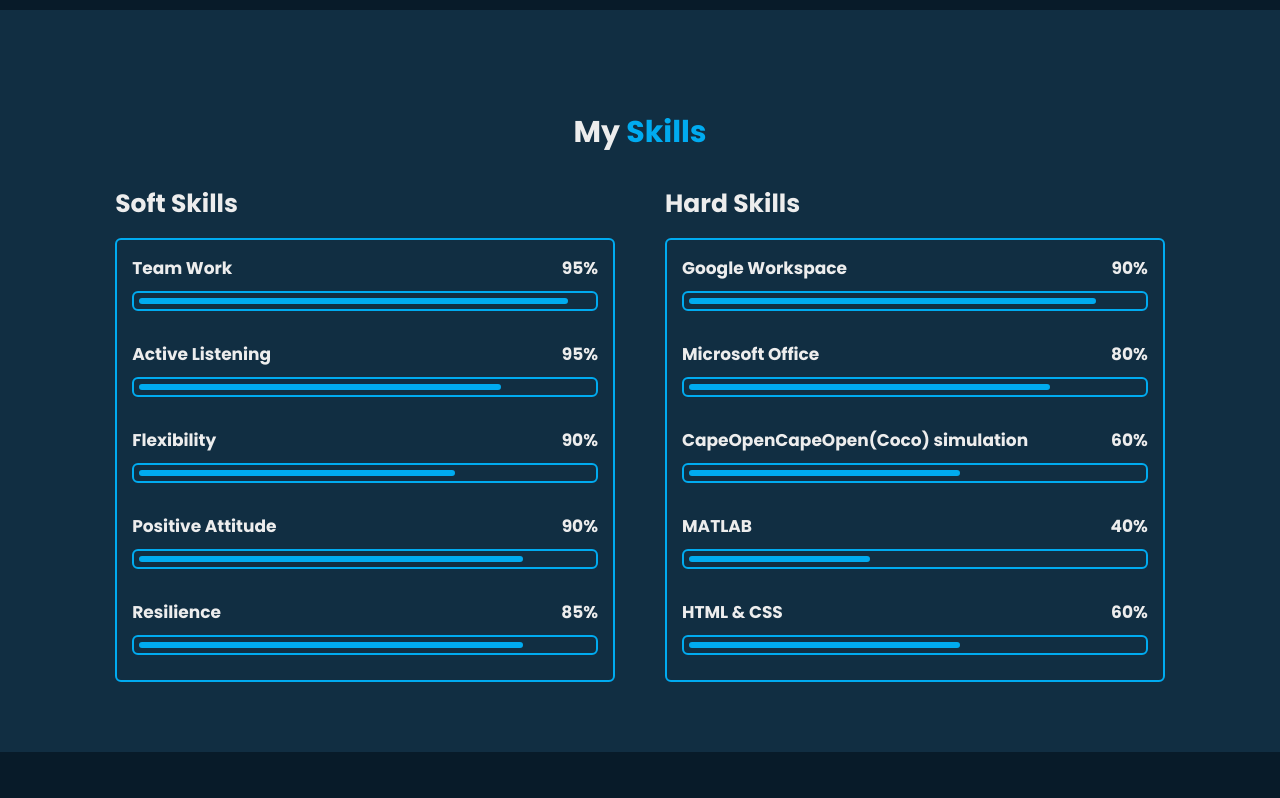
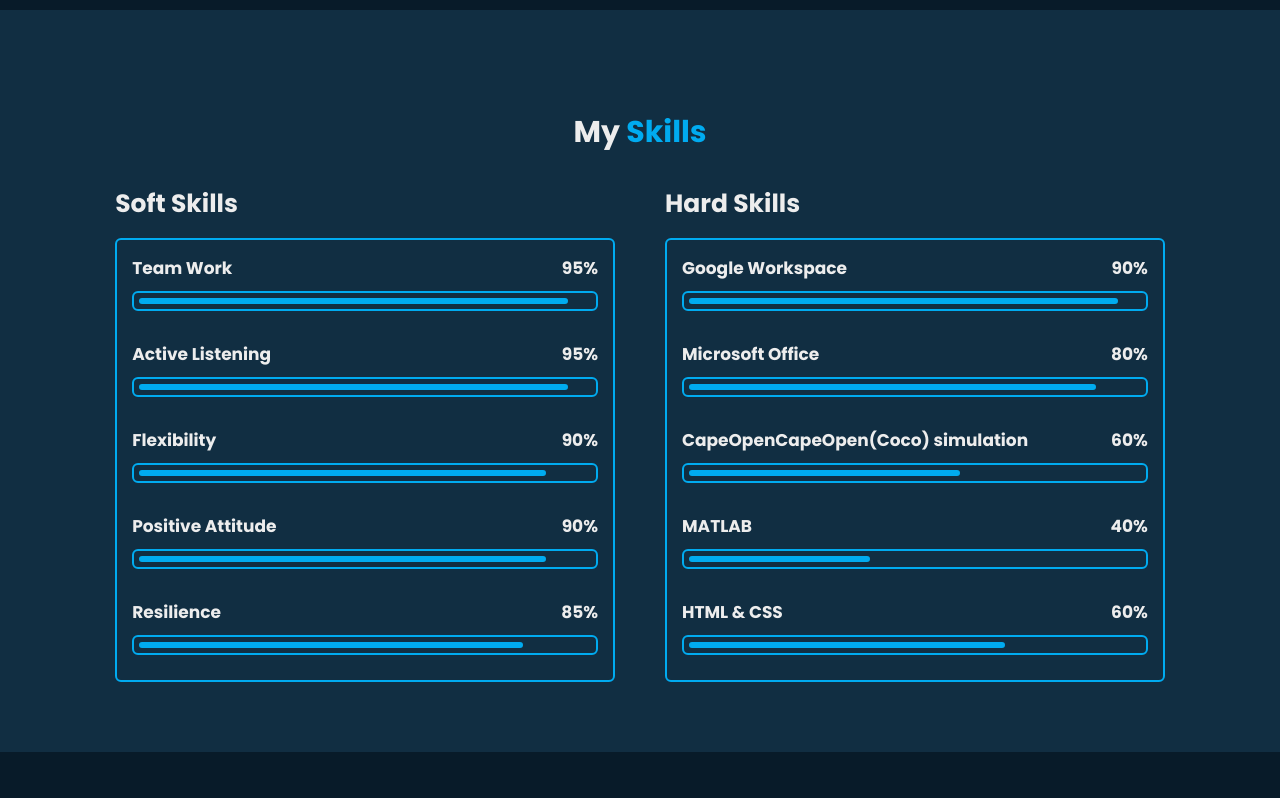
Before and after one commit to mayainthearena/first-pfolio-site, a plain HTML site: page index.html in a window 1280 px wide. Shown: the part 2466-3264 px from the top of the page. Drawn offline with nearby package versions, Linux system fonts and the light colour scheme; some packages are replaced by stand-ins of ours; a script that the page names is missing.

Commit message:
Update style.css

```diff
--- a/style.css
+++ b/style.css
@@ -445,13 +445,13 @@ span {
   width: 95%;
 }
 .skills-column:nth-child(1) .skills-content .progress:nth-child(2) .bar span {
-  width: 80%;
+  width: 95%;
 }
 .skills-column:nth-child(1) .skills-content .progress:nth-child(3) .bar span {
-  width: 70%;
+  width: 90%;
 }
 .skills-column:nth-child(1) .skills-content .progress:nth-child(4) .bar span {
-  width: 85%;
+  width: 90%;
 }
 
 .skills-column:nth-child(1) .skills-content .progress:nth-child(5) .bar span {
@@ -459,10 +459,10 @@ span {
 }
 
 .skills-column:nth-child(2) .skills-content .progress:nth-child(1) .bar span {
-  width: 90%;
+  width: 95%;
 }
 .skills-column:nth-child(2) .skills-content .progress:nth-child(2) .bar span {
-  width: 80%;
+  width: 90%;
 }
 .skills-column:nth-child(2) .skills-content .progress:nth-child(3) .bar span {
   width: 60%;
@@ -472,7 +472,7 @@ span {
 }
 
 .skills-column:nth-child(2) .skills-content .progress:nth-child(5) .bar span {
-  width: 60%;
+  width: 70%;
 }
 .contact {
   min-height: auto;
```
